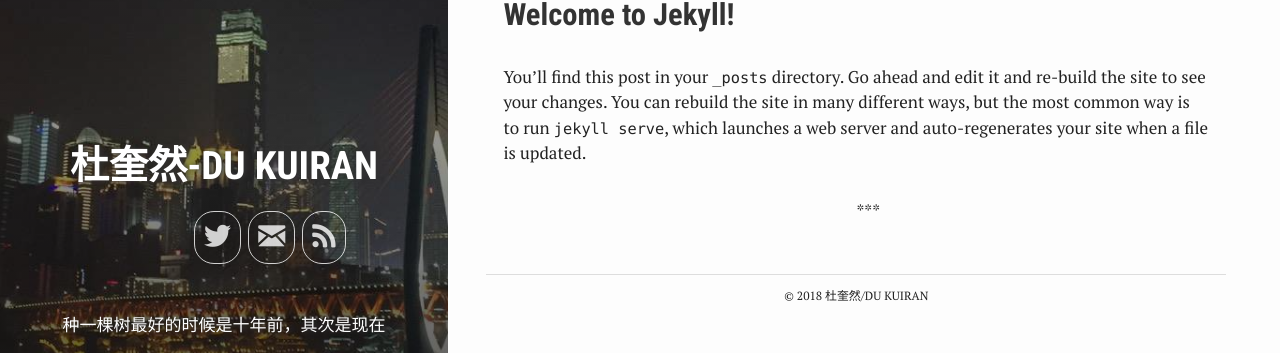
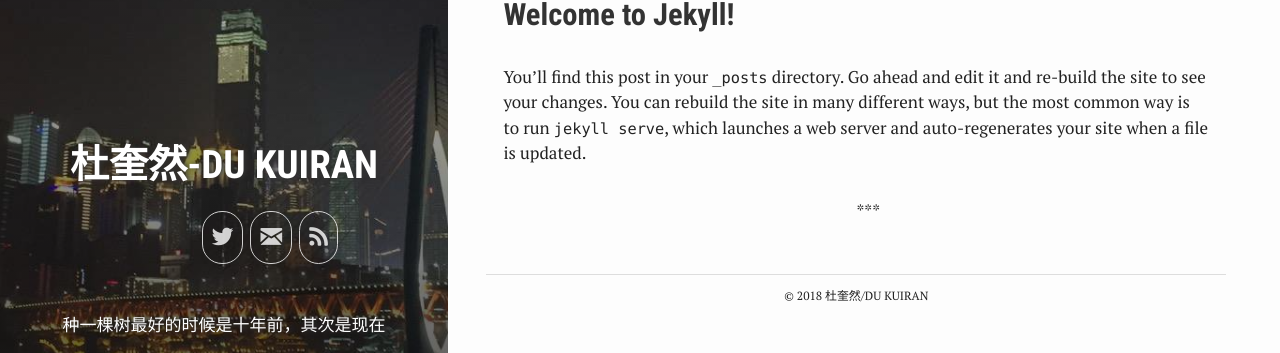
Before and after one commit to dukuiran/dukuiran.github.io, a Jekyll site: the page built from index.html, in a window 1280 px wide. Shown: the part 366-719 px from the top of the page. Built offline with Jekyll 4.4.1, drawn with Linux system fonts in a browser that asks for light colours.

Commit message:
Update uno.scss

```diff
--- a/assets/_sass/uno.scss
+++ b/assets/_sass/uno.scss
@@ -875,6 +875,22 @@
 .icon-zoom-out:before {
 	content: "\f21a"; }
 
+::selection {
+	background: #fae3df; }
+
+::-moz-selection {
+	background: #fae3df; }
+
+a {
+	text-decoration: none;
+	color: #e25440; }
+	a:hover {
+		color: #b9301c;
+		-o-transition: .5s;
+		-ms-transition: .5s;
+		-moz-transition: .5s;
+		-webkit-transition: .5s; }
+
 .label {
 	position: relative;
 	display: inline-block;
@@ -987,13 +1003,13 @@
 			display: none; }
 		.navigation--social a .icon {
 			display: block;
-			font-size: 1em; }   //1.7em
+			font-size: 0.8em; }   //1.7em
 
 i {
 	font-family: 'entypo';
 	font-weight: normal;
 	font-style: normal;
-	font-size: 18px; }
+	font-size: 14px; }
 
 .icon-social {
 	font-family: 'entypo-social';
```
